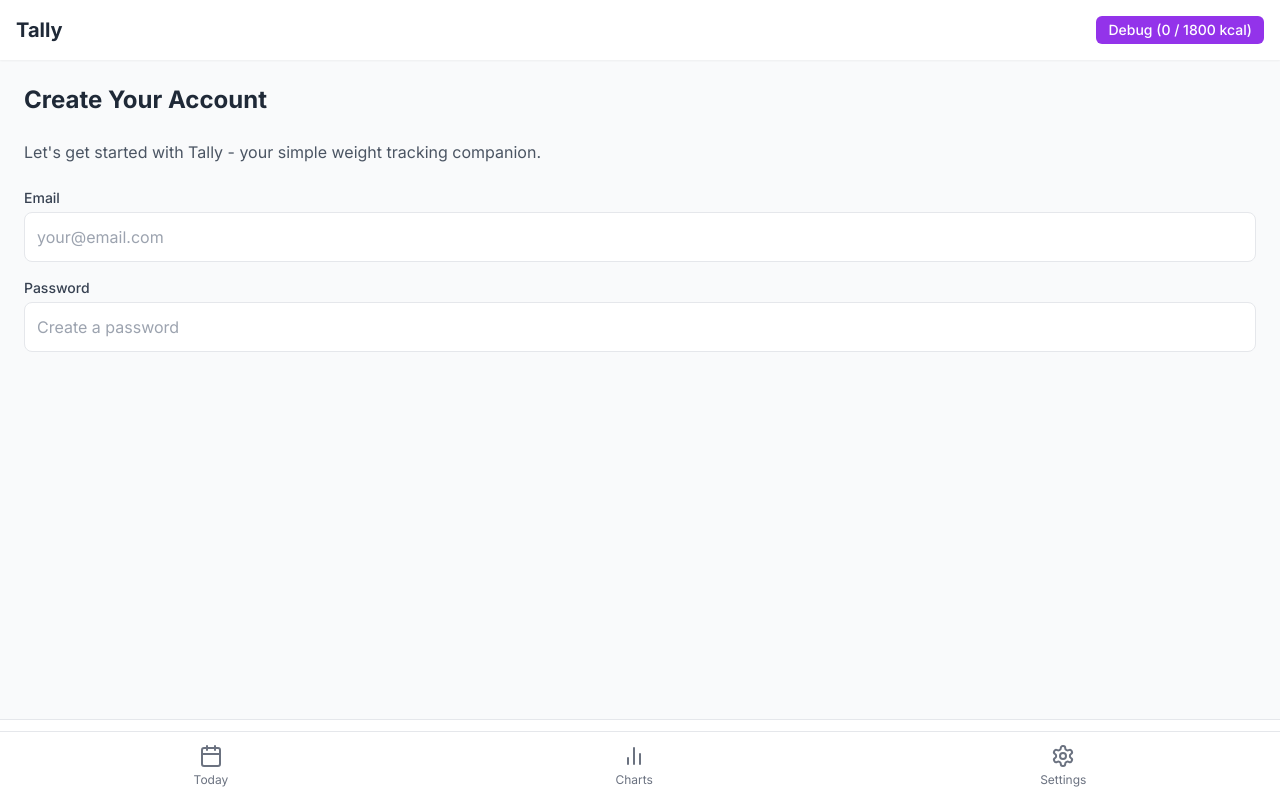
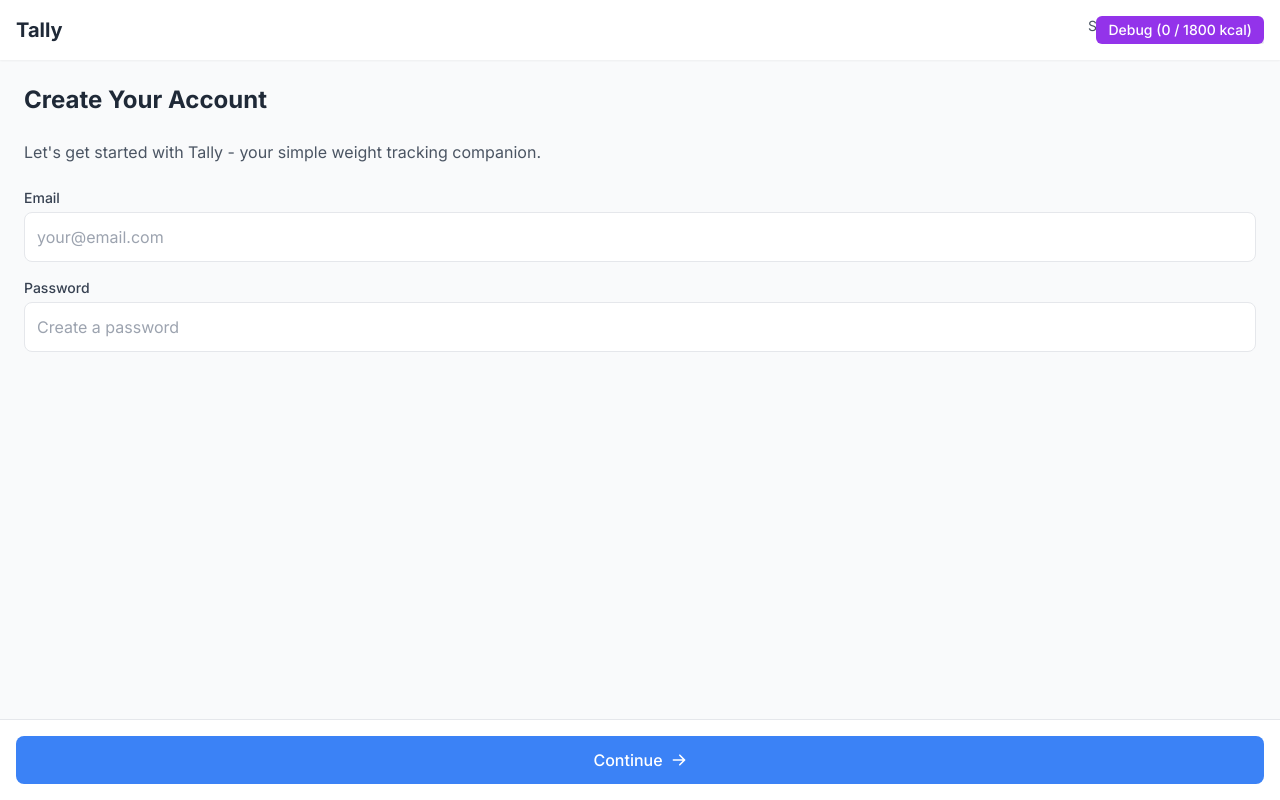
Before and after one commit to vanderhaka/tally-calorie-tracker-upwork, a Next.js app: page / in a window 1280 px wide. Built offline with nearby package versions, Linux system fonts and the light colour scheme.

Commit message:
UI improvements: Fix slider color distribution, fix continue button z-index, add step indicators to onboarding flow

```diff
--- a/app/components/dashboard/Dashboard.tsx
+++ b/app/components/dashboard/Dashboard.tsx
@@ -138,11 +138,11 @@ const Dashboard: React.FC<DashboardProps> = ({ userData }) => {
 
           {/* Improved Calorie Progress Bar */}
           <div className="relative h-4 mb-2 rounded-full overflow-hidden bg-gray-200">
-            {/* Gradient background - fixed from 0 to 1800 kcal */}
+            {/* Gradient background - fixed from 0 to 1800 kcal with compressed red and orange zones */}
             <div className="absolute top-0 left-0 w-full h-full flex">
-              <div className="w-1/3 h-full bg-gradient-to-r from-green-500 to-green-400"></div>
-              <div className="w-1/3 h-full bg-gradient-to-r from-green-400 to-yellow-500"></div>
-              <div className="w-1/3 h-full bg-gradient-to-r from-yellow-500 to-red-500"></div>
+              <div className="w-4/5 h-full bg-gradient-to-r from-green-500 to-green-400"></div>
+              <div className="w-[10%] h-full bg-gradient-to-r from-green-400 to-orange-500"></div>
+              <div className="w-[10%] h-full bg-gradient-to-r from-orange-500 to-red-600"></div>
             </div>
 
             {/* Indicator for the amount consumed */}
--- a/app/components/onboarding/OnboardingFlow.tsx
+++ b/app/components/onboarding/OnboardingFlow.tsx
@@ -44,6 +44,17 @@ const OnboardingFlow: React.FC<OnboardingFlowProps> = ({ onComplete, progressBar
     onComplete(userData);
   };
 
+  // Get the step title based on current step
+  const getStepTitle = () => {
+    switch (step) {
+      case 1: return "Account Setup";
+      case 2: return "Personal Information";
+      case 3: return "Weight Goals";
+      case 4: return "Daily Plan";
+      default: return "";
+    }
+  };
+
   const renderStepContent = () => {
     switch (step) {
       case 1:
@@ -65,7 +76,10 @@ const OnboardingFlow: React.FC<OnboardingFlowProps> = ({ onComplete, progressBar
       <div className="bg-white p-4 shadow-sm">
         <div className="flex justify-between items-center">
           <h1 className="text-xl font-bold text-gray-800">Tally</h1>
-          <ProgressBar currentStep={step} totalSteps={4} color={progressBarColor} />
+          <div className="flex flex-col items-end">
+            <div className="text-sm text-gray-600 mb-1">Step {step} of 4: {getStepTitle()}</div>
+            <ProgressBar currentStep={step} totalSteps={4} color={progressBarColor} />
+          </div>
         </div>
       </div>
 
@@ -73,8 +87,8 @@ const OnboardingFlow: React.FC<OnboardingFlowProps> = ({ onComplete, progressBar
         {renderStepContent()}
       </div>
 
-      {/* Bottom action button */}
-      <div className="bg-white p-4 border-t">
+      {/* Bottom action button - added z-20 to ensure it appears above the navigation bar */}
+      <div className="bg-white p-4 border-t relative z-20">
         {step < 4 ? (
           <button
             onClick={handleNext}
--- a/app/components/onboarding/ProgressBar.tsx
+++ b/app/components/onboarding/ProgressBar.tsx
@@ -7,13 +7,28 @@ interface ProgressBarProps {
 }
 
 const ProgressBar: React.FC<ProgressBarProps> = ({ currentStep, totalSteps, color = 'bg-blue-500' }) => {
+  const getStepColor = (index: number) => {
+    // Calculate percentage thresholds based on total steps
+    const greenThreshold = Math.floor(totalSteps * 0.8); // 0-80%
+    const orangeThreshold = Math.floor(totalSteps * 0.9); // 80-90%
+
+    // Return color based on index
+    if (index >= orangeThreshold) {
+      return 'bg-red-500'; // Last 10% (90-100%)
+    } else if (index >= greenThreshold) {
+      return 'bg-orange-500'; // 80-90%
+    } else {
+      return 'bg-green-500'; // 0-80%
+    }
+  };
+
   return (
     <div className="flex space-x-1">
       {[...Array(totalSteps)].map((_, i) => (
         <div
           key={i}
           className={`h-1 w-6 rounded-full ${
-            i < currentStep ? color : 'bg-gray-200'
+            i < currentStep ? getStepColor(i) : 'bg-gray-200'
           }`}
         ></div>
       ))}
```
